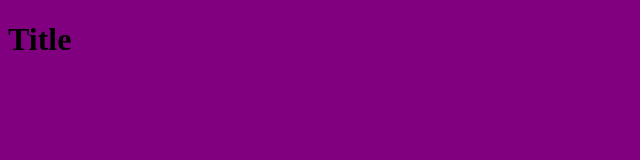
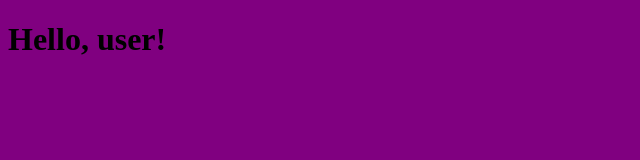
Before and after one commit to klimentinalogan/github_for_beginners, a plain HTML site: page index.html in a window 1280 px wide. Shown: the whole page, without its empty margins (0-640 px from the left). Drawn offline with Linux system fonts and the light colour scheme.

Commit message:
Добавили приветствие

```diff
--- a/index.html
+++ b/index.html
@@ -8,6 +8,6 @@
     <link rel="stylesheet" href="style.css">
 </head>
 <body>
-    <h1>Title</h1>
+    <h1>Hello, user!</h1>
 </body>
 </html>
```
